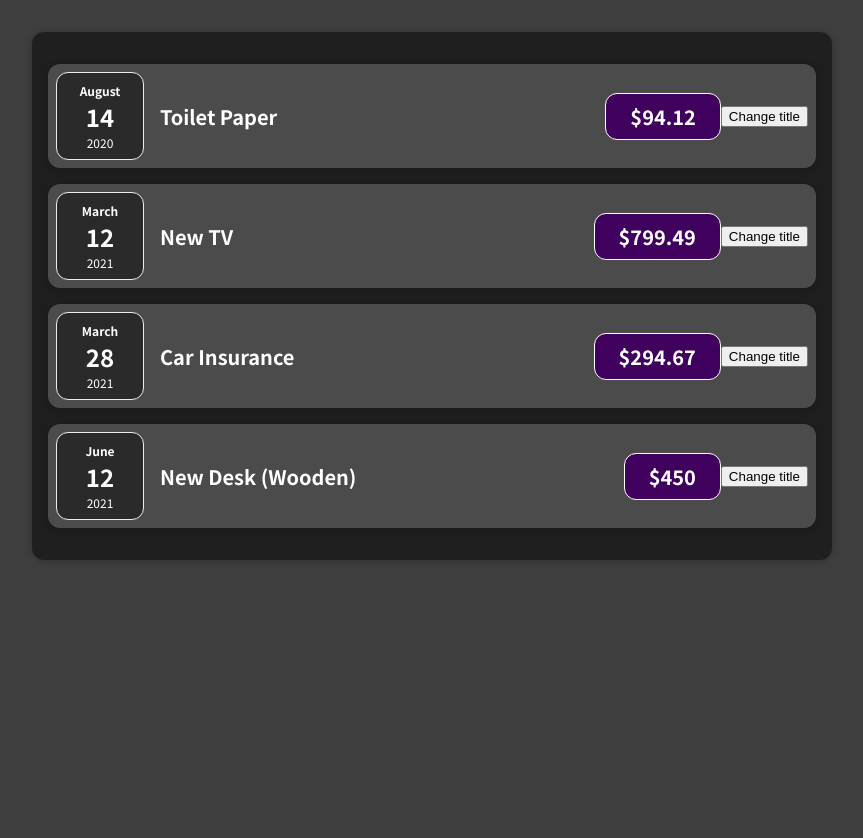
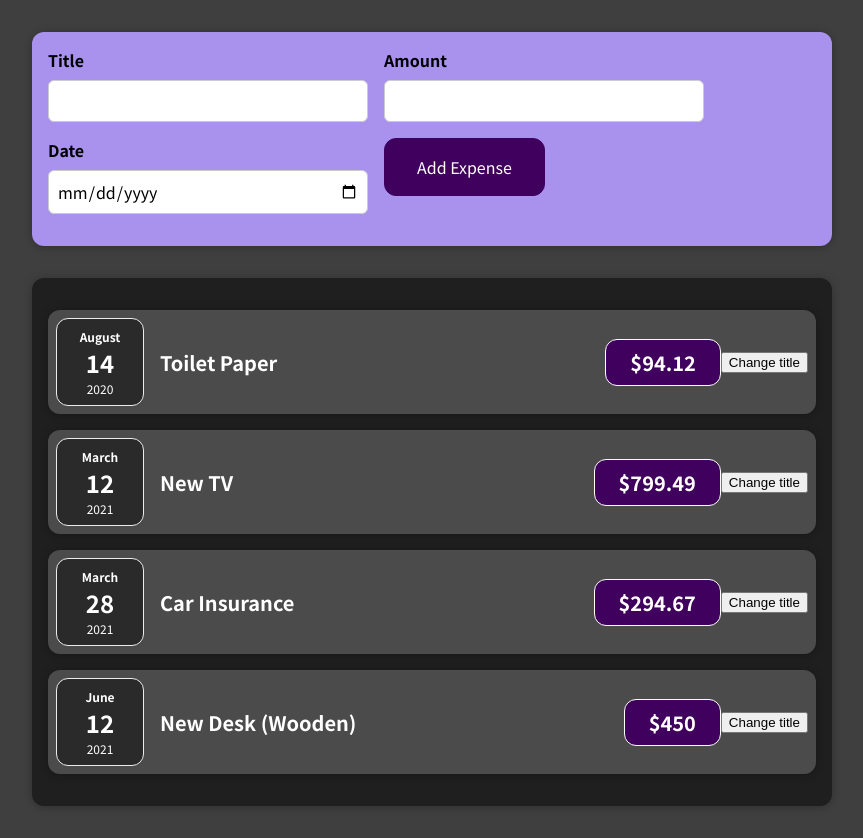
Before and after one commit to NMShihab/React-HOn-Project-1, a React (Create React App) app: page / in a window 1280 px wide. Shown: the whole page, without its empty margins (208-1071 px from the left). Before the commit the page ends 800 px from the top, so only its background shows below. Built offline with nearby package versions, Linux system fonts and the light colour scheme.

Commit message:
form handle in react

```diff
--- a/src/App.js
+++ b/src/App.js
@@ -1,4 +1,5 @@
 import Expenses from "./components/Expenses";
+import NewExpense from "./components/NewExpense/NewExpense";
 
 function App() {
   const expenses = [
@@ -30,6 +31,7 @@
 
   return (
     <div className="App">
+      <NewExpense />
       <Expenses expenses={expenses} />
     </div>
   );
--- /dev/null
+++ b/src/components/NewExpense/NewExpense.css
@@ -0,0 +1,38 @@
+.new-expense {
+  background-color: #a892ee;
+  padding: 1rem;
+  margin: 2rem auto;
+  width: 50rem;
+  max-width: 95%;
+  border-radius: 12px;
+  text-align: center;
+  box-shadow: 0 1px 8px rgba(0, 0, 0, 0.25);
+}
+
+.new-expense button {
+  font: inherit;
+  cursor: pointer;
+  padding: 1rem 2rem;
+  border: 1px solid #40005d;
+  background-color: #40005d;
+  color: white;
+  border-radius: 12px;
+  margin-right: 1rem;
+}
+
+.new-expense button:hover,
+.new-expense button:active {
+  background-color: #510674;
+  border-color: #510674;
+}
+
+.new-expense button.alternative {
+  color: #220131;
+  border-color: transparent;
+  background-color: transparent;
+}
+
+.new-expense button.alternative:hover,
+.new-expense button.alternative:active {
+  background-color: #ddb3f8;
+}
--- /dev/null
+++ b/src/components/NewExpense/NewExpense.js
@@ -0,0 +1,13 @@
+import React from "react";
+import "./NewExpense.css";
+import NewExpenseForm from "./NewExpenseForm";
+
+const NewExpense = () => {
+  return (
+    <div className="new-expense">
+      <NewExpenseForm />
+    </div>
+  );
+};
+
+export default NewExpense;
--- /dev/null
+++ b/src/components/NewExpense/NewExpenseForm.css
@@ -0,0 +1,26 @@
+.new-expense__controls {
+  display: flex;
+  flex-wrap: wrap;
+  gap: 1rem;
+  margin-bottom: 1rem;
+  text-align: left;
+}
+
+.new-expense__control label {
+  font-weight: bold;
+  margin-bottom: 0.5rem;
+  display: block;
+}
+
+.new-expense__control input {
+  font: inherit;
+  padding: 0.5rem;
+  border-radius: 6px;
+  border: 1px solid #ccc;
+  width: 20rem;
+  max-width: 100%;
+}
+
+.new-expense__actions {
+  text-align: right;
+}
--- /dev/null
+++ b/src/components/NewExpense/NewExpenseForm.js
@@ -0,0 +1,63 @@
+import React, { useState } from "react";
+import "./NewExpenseForm.css";
+const NewExpenseForm = () => {
+  const [enteredtitle, setEnteredTitle] = useState("");
+  const [enteredamount, setEnteredAmount] = useState("");
+  const [entereddate, setEnteredDate] = useState("");
+
+  const titleChangeHandler = (e) => {
+    setEnteredTitle(e.target.value);
+  };
+  const amountChangeHandler = (e) => {
+    setEnteredAmount(e.target.value);
+  };
+  const dateChangeHandler = (e) => {
+    setEnteredDate(e.target.value);
+  };
+
+  const submitHandler = (e) => {
+    e.preventDefault();
+    const expenseData = {
+      title: enteredtitle,
+      amount: enteredamount,
+      date: new Date(entereddate),
+    };
+    console.log(expenseData);
+    setEnteredAmount("");
+    setEnteredDate("");
+    setEnteredTitle("");
+  };
+  return (
+    <form className="new-expense__controls" onSubmit={submitHandler}>
+      <div className="new-expense__control">
+        <label>Title</label>
+        <input type="text" value={enteredtitle} onChange={titleChangeHandler} />
+      </div>
+      <div className="new-expense__control">
+        <label>Amount</label>
+        <input
+          type="number"
+          min="0.01"
+          step="0.01"
+          value={enteredamount}
+          onChange={amountChangeHandler}
+        />
+      </div>
+      <div className="new-expense__control">
+        <label>Date</label>
+        <input
+          type="date"
+          min="2019-01-01"
+          max="2022-12-31"
+          value={entereddate}
+          onChange={dateChangeHandler}
+        />
+      </div>
+      <div className="new-expense__actions">
+        <button type="submit">Add Expense</button>
+      </div>
+    </form>
+  );
+};
+
+export default NewExpenseForm;
```
